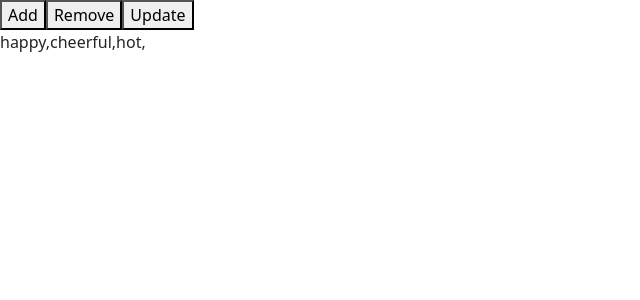
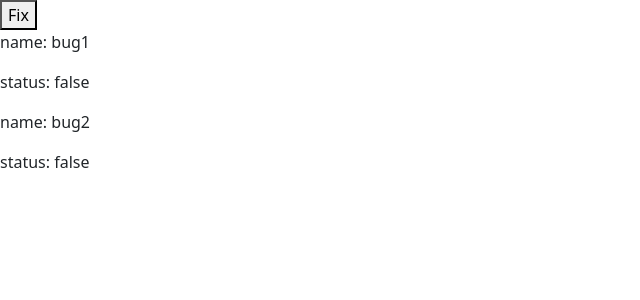
Before and after one commit to juheedhone/react-app, a React (Vite) app: page / in a window 1280 px wide. Shown: the top 300 px of the page, without its empty margins (0-640 px from the left). Built offline with nearby package versions, Linux system fonts and the light colour scheme.

Commit message:
Updating Array of Objects

```diff
--- a/src/App.tsx
+++ b/src/App.tsx
@@ -2,35 +2,26 @@ import { useState } from "react";
 // import Button from "./components/button/button";
 
 function App() {
-  const [tags, setTags] = useState(["happy", "cheerful", "hot"]);
+  const [bugs, setBugs] = useState([
+    { id: 1, title: "bug1", fixed: false },
+    { id: 2, title: "bug2", fixed: false },
+  ]);
 
-  // const handleClick = () => {
-  //   // Add
-  //   setTags([...tags, "exciting"]);
-
-  //   // Remove
-  //   setTags(tags.filter((tag) => tag !== "happy"));
-
-  //   // Update
-  //   setTags(tags.map((tag) => (tag === "happy" ? "happiness" : tag)));
-  // };
-
-  const handleAddTag = () => {
-    setTags([...tags, "exciting"]);
-  };
-  const handleRemoveTag = () => {
-    setTags(tags.filter((tag) => tag !== "hot"));
-  };
-  const handleUpdateTag = () => {
-    setTags(tags.map((tag) => (tag === "happy" ? "happiness" : tag)));
+  const handleClick = () => {
+    setBugs(bugs.map((bug) => (bug.id === 2 ? { ...bug, fixed: true } : bug)));
   };
 
   return (
     <>
-      <button onClick={handleAddTag}>Add</button>
-      <button onClick={handleRemoveTag}>Remove</button>
-      <button onClick={handleUpdateTag}>Update</button>
-      <div>{tags.map((tag) => tag + ",")}</div>
+      <button onClick={handleClick}>Fix</button>
+      <div>
+        {bugs.map((bug) => (
+          <div key={bug.id}>
+            <p>{`name: ${bug.title}`}</p>
+            <p>{`status: ${bug.fixed}`}</p>
+          </div>
+        ))}
+      </div>
     </>
   );
 }
```
